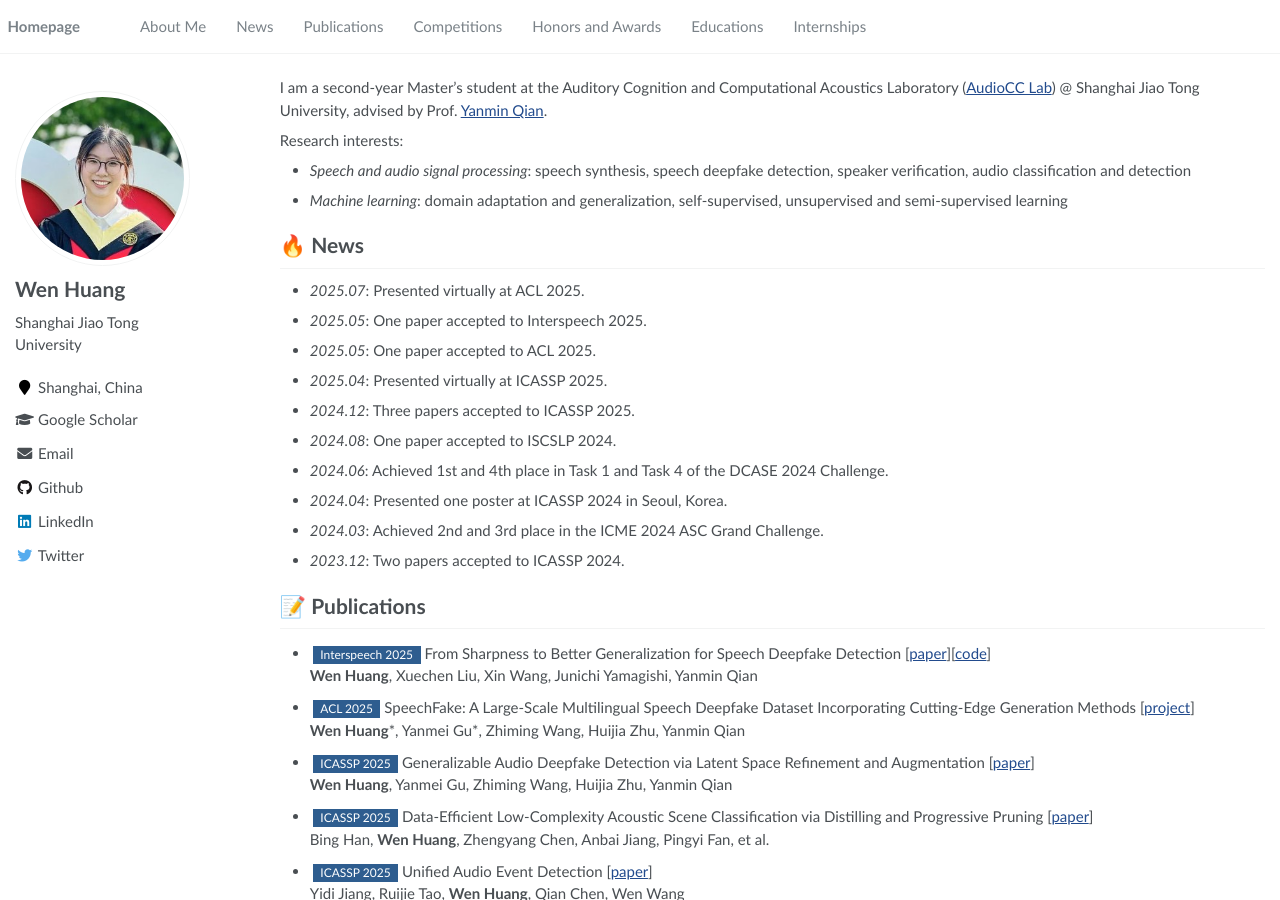
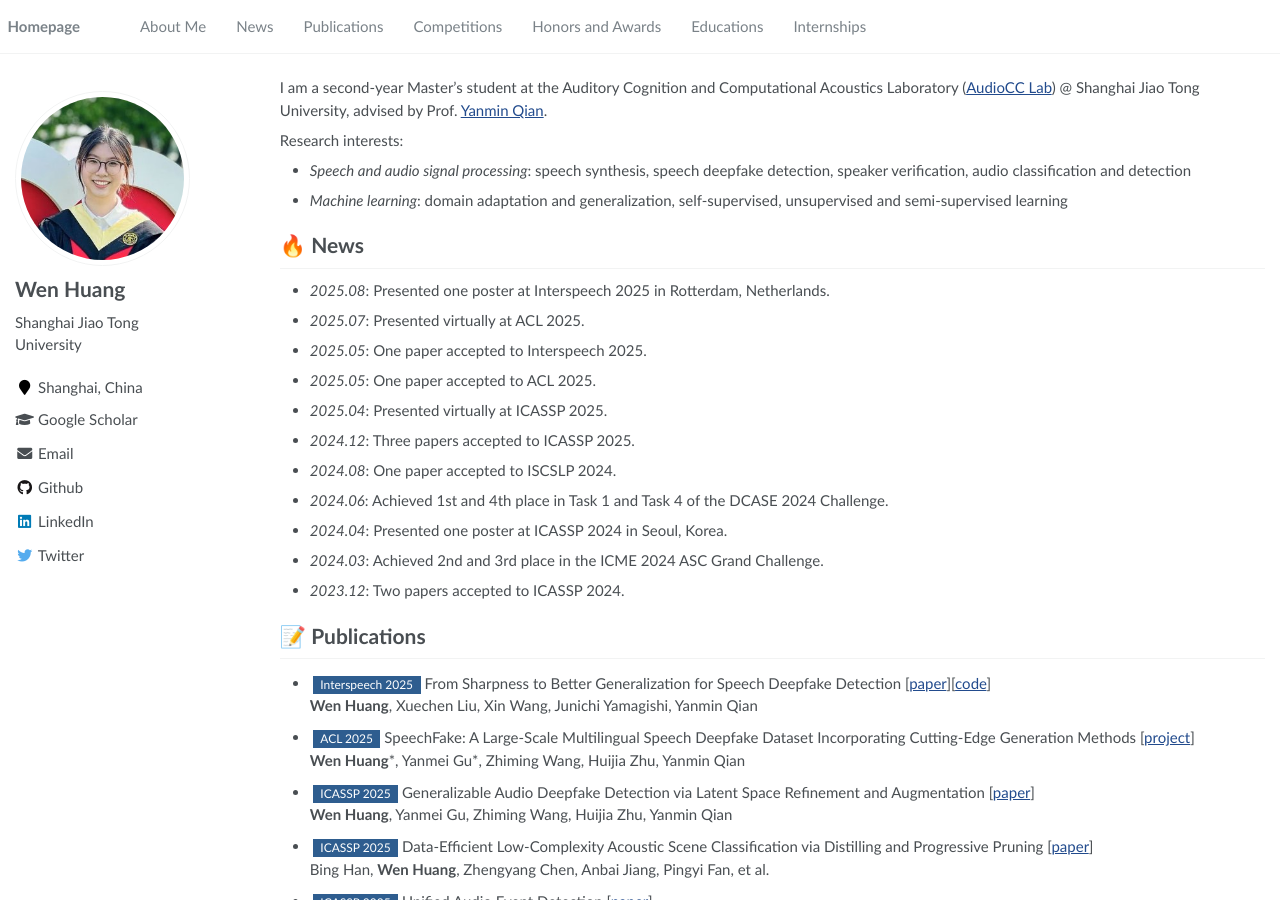
Before and after one commit to holvan/holvan.github.io, a Jekyll site: the page built from _pages/about.md, in a window 1280 px wide and 900 px high. Built offline with Jekyll 4.4.1, drawn with Linux system fonts in a browser that asks for light colours.

Commit message:
update config

```diff
--- a/_pages/about.md
+++ b/_pages/about.md
@@ -25,6 +25,7 @@ Research interests:
 
 
 # 🔥 News
+- *2025.08*: Presented one poster at Interspeech 2025 in Rotterdam, Netherlands.
 - *2025.07*: Presented virtually at ACL 2025.
 - *2025.05*: One paper accepted to Interspeech 2025.
 - *2025.05*: One paper accepted to ACL 2025.
```
